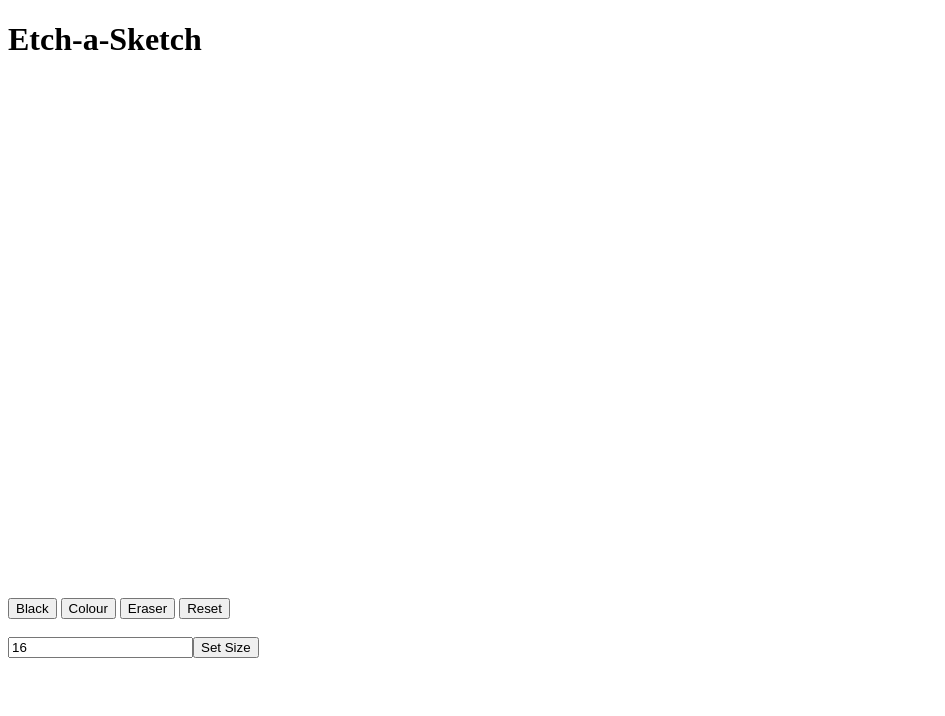
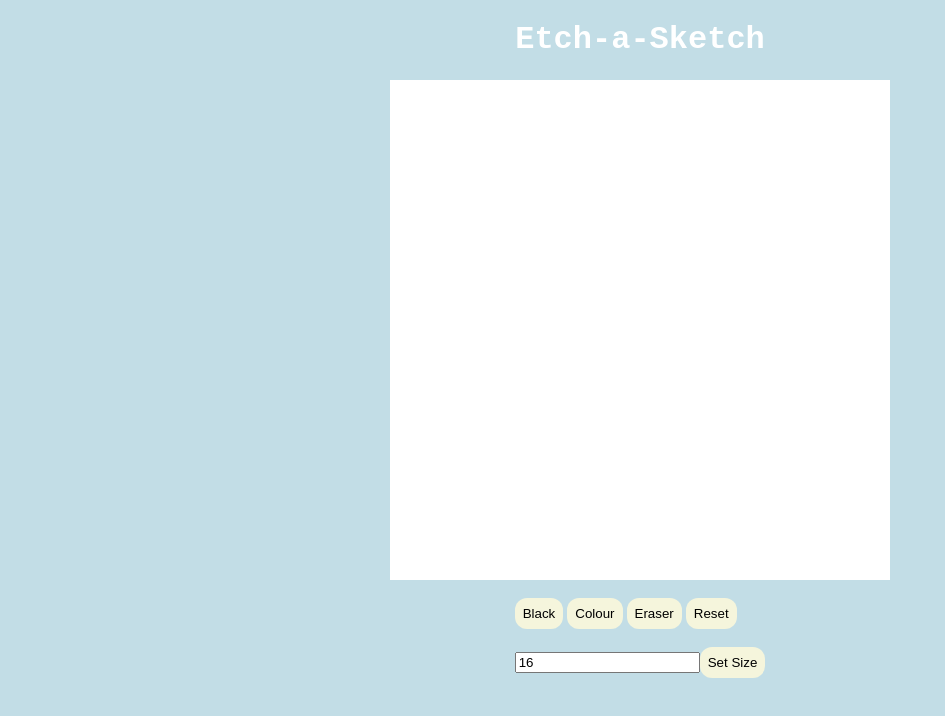
Before and after one commit to abin98anto/Etch-a-Sketch, a plain HTML site: page index.html in a window 1280 px wide. Shown: the whole page, without its empty margins (0-945 px from the left). Drawn offline with Linux system fonts and the light colour scheme.

Commit message:
completed everything

```diff
--- a/app.js
+++ b/app.js
@@ -28,7 +28,10 @@ function sizeSelector(value) {
 
 function squareColour() {
     if(colour === "random"){
-        this.style.backgroundColor = `hsl(${Math.random()*360}, 100%, 50%)`;
+        let bColor = `hsl(${Math.random()*360}, 100%, 50%)`;
+        let h1 = document.getElementById("h1heading");
+        this.style.backgroundColor = bColor;
+        h1.style.color = bColor;
     }else {
     this.style.backgroundColor = colour;
     }
@@ -36,6 +39,8 @@ function squareColour() {
 
 function changeColour(choice) {
     colour = choice;
+    let h1 = document.getElementById("h1heading");
+    h1.style.color = choice;
 }
 
 function reset(){
--- a/index.html
+++ b/index.html
@@ -9,13 +9,13 @@
 </head>
 <body>
     <div id="allIn">
-        <div class="heading"><h1>Etch-a-Sketch</h1></div>
+        <div class="heading"><h1 id="h1heading">Etch-a-Sketch</h1></div>
         <div class="main">
             <div id="container"></div><br>
             <div class="buttons">
-                <button onclick="changeColour('black')">Black</button>
-                <button onclick="changeColour('random')">Colour</button>
-                <button onclick="changeColour('white')">Eraser</button>
+                <button class="blackButton" onclick="changeColour('black')">Black</button>
+                <button class="randomButton" onclick="changeColour('random')">Colour</button>
+                <button class="eraserButton" onclick="changeColour('white')">Eraser</button>
                 <button onclick="reset()">Reset</button><br><br>
                 <input id="sizeInput" type="text" placeholder="Size of board" value="16" onchange="sizeSelector(this.value)"><button>Set Size</button>
             </div>
--- a/style.css
+++ b/style.css
@@ -1,5 +1,47 @@
+body {
+    margin: 0px;
+    background-color: #c2dde6;
+    color: white;
+}
+#allIn {
+    display: flex;
+    flex-direction: column;
+    align-items: center;
+    height: 100vh;
+    width: 100vw;
+}
+
+.heading h1 {
+    font-family: 'Courier New', Courier, monospace;
+}
+
+.main {
+    display: flex;
+    flex-direction: column;
+    align-items: center;
+}
+
 #container {
     height: 500px;
     width: 500px;
     display: grid;
 }
+
+.buttons button {
+    border-radius: 12px;
+    border: none;
+    padding: 1vh;
+    background-color: beige;
+  }
+
+  .blackButton:hover {
+    background-color: black;
+    color: white;
+  }
+  .randomButton:hover {
+    background-color: greenyellow;
+    color: red;
+  }
+  .eraserButton:hover {
+    background-color: white;
+  }
```
